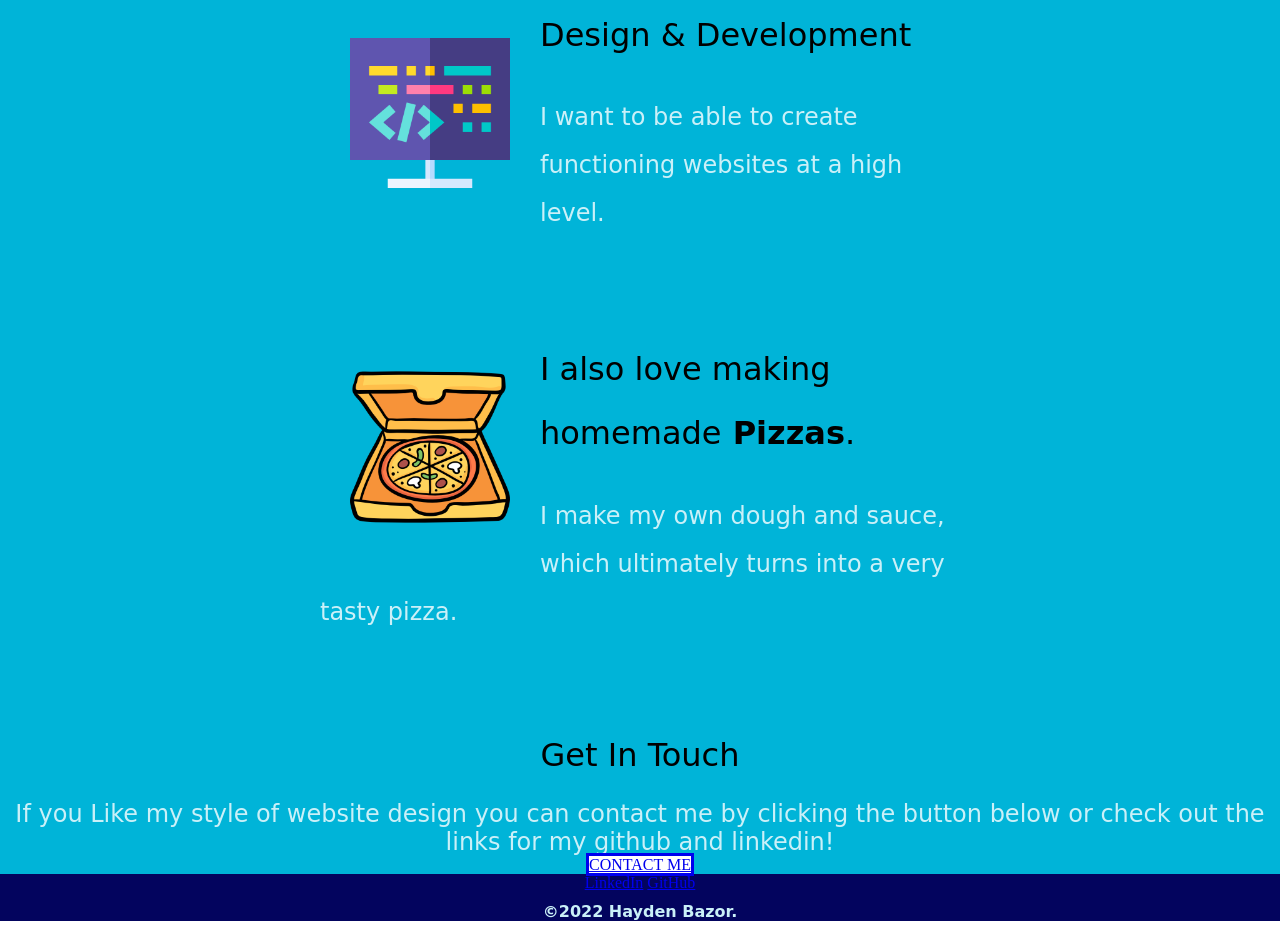
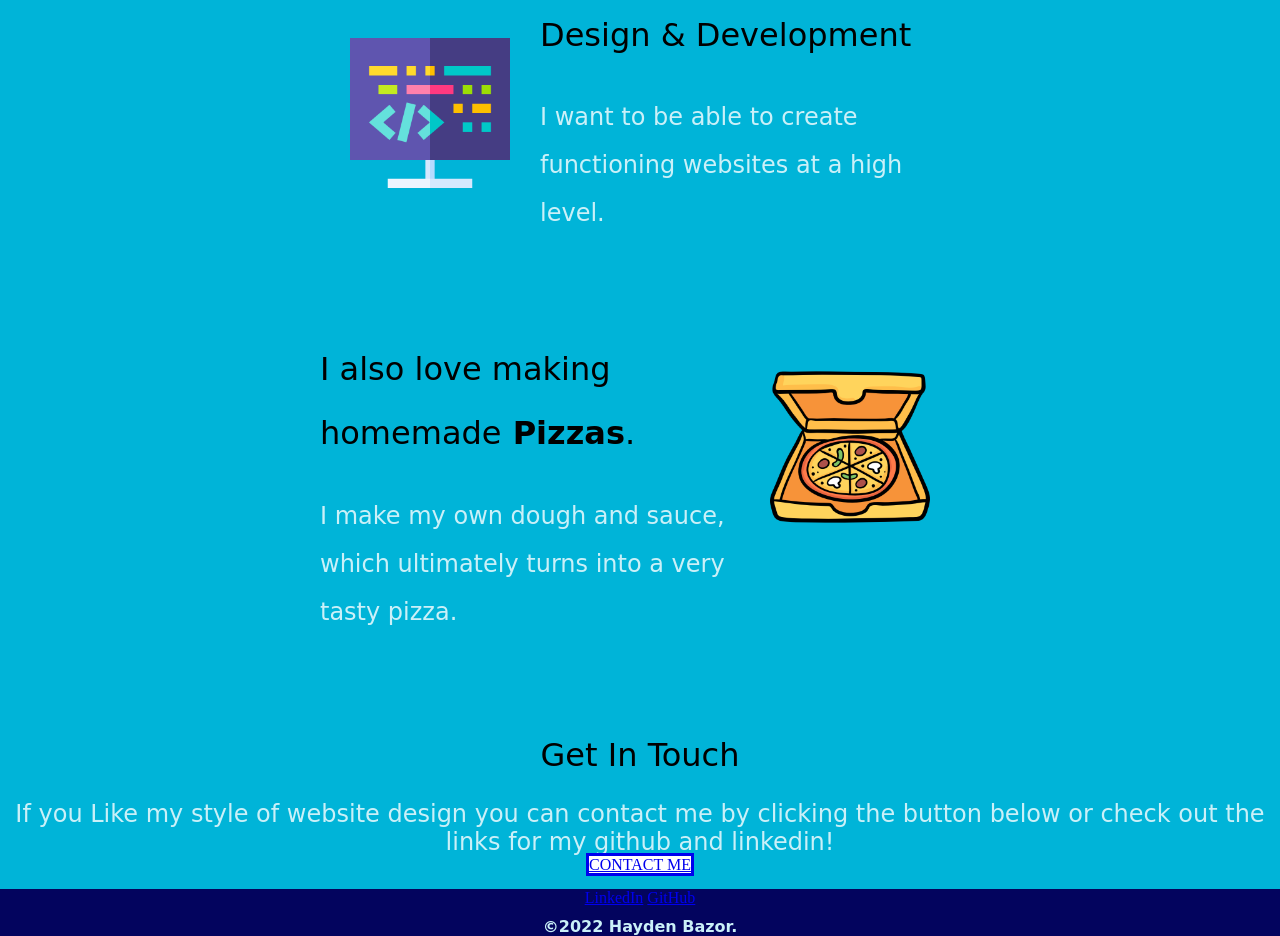
Before and after one commit to Hayden1995/Web-Dev-Folder-Projects, a plain HTML site: page newpersonal/index.html in a window 1280 px wide. Shown: the part 1350-2286 px from the top of the page. Drawn offline with Linux system fonts and the light colour scheme; a web font is replaced by a local one.

Commit message:
padding and positioning

```diff
--- a/newpersonal/style.css
+++ b/newpersonal/style.css
@@ -49,6 +49,7 @@ p {
 
 .middle-container {
   background-color: #00B4D8;
+  padding-bottom: 15px;
 }
 
 .bottom-container {
@@ -100,7 +101,7 @@ p {
 .pizza {
   margin: 30px;
   width: 25%;
-  float: left;
+  float: right;
 }
 
 .skills {}
```
